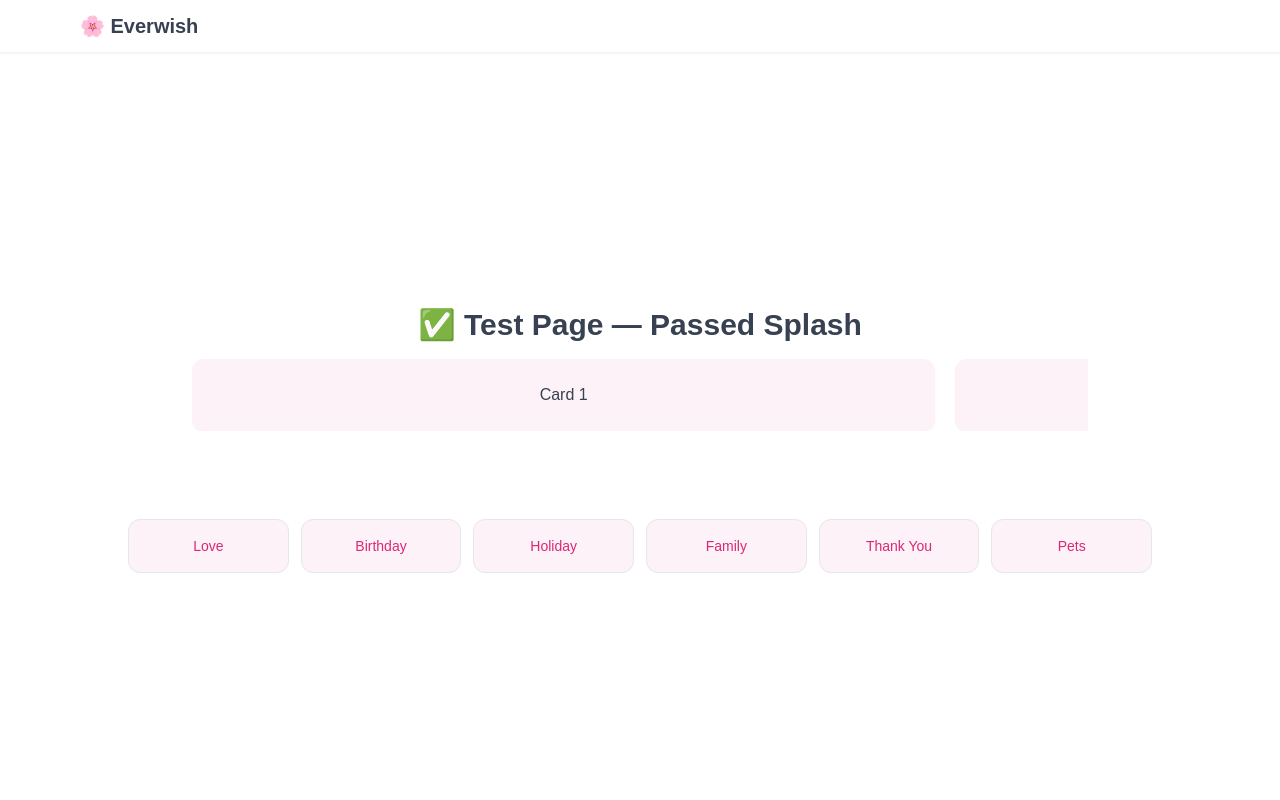
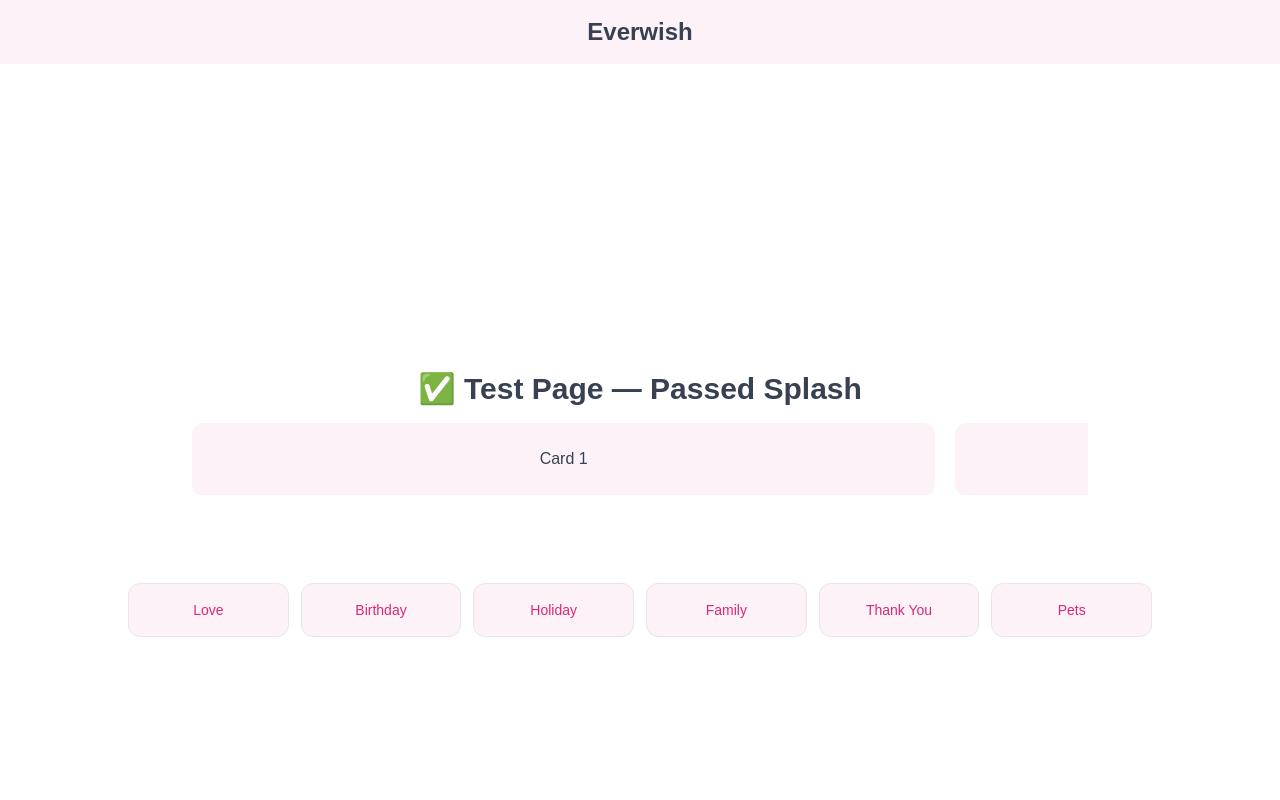
Before and after one commit to everwishhq-commits/EverWish, a Next.js app: page /test in a window 1280 px wide. Shown: the top 800 px of the page. Built offline with nearby package versions, Linux system fonts and the light colour scheme.

Commit message:
Update header.js

```diff
--- a/app/components/header.js
+++ b/app/components/header.js
@@ -1,10 +1,9 @@
 "use client";
+
 export default function Header() {
   return (
-    <header className="fixed top-0 left-0 w-full bg-white shadow-sm z-50 py-3 border-b border-gray-100">
-      <div className="max-w-6xl mx-auto px-4 flex items-center justify-between">
-        <h1 className="text-xl font-bold text-gray-700">🌸 Everwish</h1>
-      </div>
+    <header className="w-full py-4 bg-pink-50 text-center shadow-sm">
+      <h1 className="text-2xl font-bold text-gray-700">Everwish</h1>
     </header>
   );
 }
```
